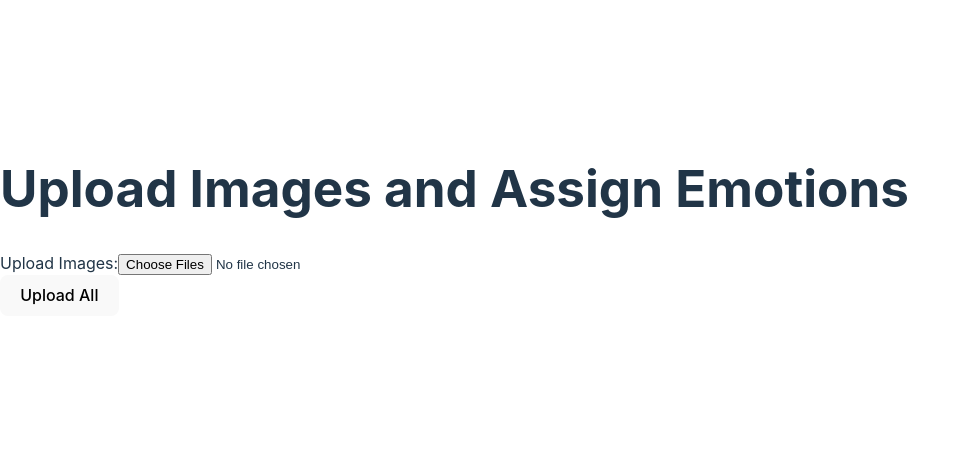
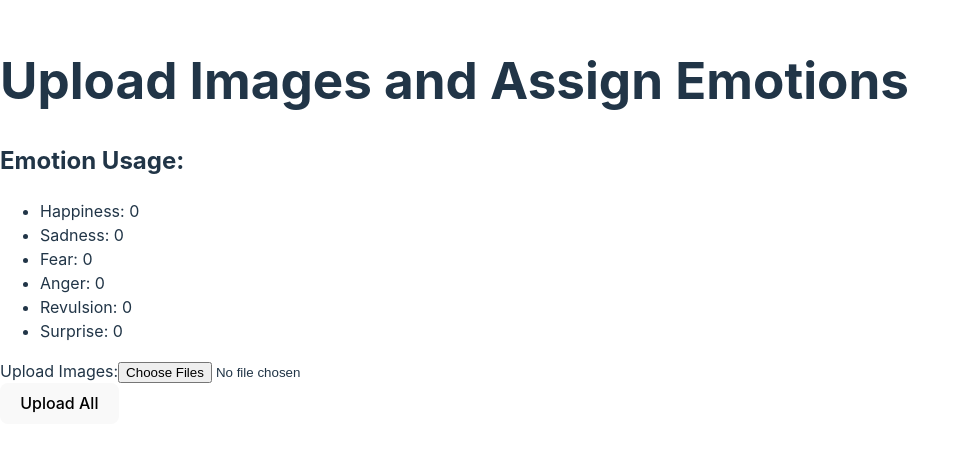
Before and after one commit to karmazinoleh/hackEmotion-hackathon, a React (Vite) app in the folder my-app/my-ap/: page / in a window 1280 px wide. Shown: the part 179-630 px from the top of the page, without its empty margins (0-969 px from the left). Built offline with nearby package versions, Linux system fonts and the light colour scheme.

Commit message:
emotions counter

```diff
--- a/my-app/my-ap/src/UploadPage.tsx
+++ b/my-app/my-ap/src/UploadPage.tsx
@@ -30,7 +30,7 @@ const UploadPage: React.FC = () => {
         if (event.target.files) {
             const newFiles = Array.from(event.target.files).map((file) => ({
                 file,
-                previewUrl: URL.createObjectURL(file), // Створення URL для перегляду
+                previewUrl: URL.createObjectURL(file),
                 selectedEmotions: [],
                 intensities: {},
             }));
@@ -60,9 +60,8 @@ const UploadPage: React.FC = () => {
 
     const handleDeleteFile = (index: number) => {
         const updatedFiles = [...filesWithEmotions];
-        // Видаляємо URL прев'ю, щоб уникнути витоку пам'яті
         URL.revokeObjectURL(updatedFiles[index].previewUrl);
-        updatedFiles.splice(index, 1); // Видалення файлу зі списку
+        updatedFiles.splice(index, 1);
         setFilesWithEmotions(updatedFiles);
     };
 
@@ -78,21 +77,18 @@ const UploadPage: React.FC = () => {
                 const formData = new FormData();
                 formData.append("file", file);
 
-                // Завантаження файлу на сервер
                 const s3Response = await axios.post("http://localhost:8080/api/files/upload", formData, {
                     headers: { "Content-Type": "multipart/form-data" },
                 });
 
                 const fileUrl = s3Response.data.url;
 
-                // Створення активу
                 const assetResponse = await axios.post("http://localhost:8080/asset/create-asset", {
                     url: fileUrl,
                     name: file.name,
                 });
                 const assetId = assetResponse.data.id;
 
-                // Додавання емоцій до активу
                 const emotionsWithIntensity = selectedEmotions.map((emotion) => ({
                     emotionName: emotion.label,
                     intensity: intensities[emotion.value],
@@ -107,9 +103,34 @@ const UploadPage: React.FC = () => {
         }
     };
 
+    // Підрахунок кількості емоцій за типами
+    const emotionCount: Record<string, number> = emotions.reduce((acc, emotion) => {
+        acc[emotion.value] = 0;
+        return acc;
+    }, {} as Record<string, number>);
+
+    filesWithEmotions.forEach((file) => {
+        file.selectedEmotions.forEach((emotion) => {
+            emotionCount[emotion.value]++;
+        });
+    });
+
     return (
         <div className="upload-page">
             <h1>Upload Images and Assign Emotions</h1>
+
+            {/* Індикатори */}
+            <div className="indicators">
+                <h2>Emotion Usage:</h2>
+                <ul>
+                    {Object.entries(emotionCount).map(([emotion, count]) => (
+                        <li key={emotion}>
+                            {emotions.find((e) => e.value === emotion)?.label}: {count}
+                        </li>
+                    ))}
+                </ul>
+            </div>
+
             <form onSubmit={handleSubmit}>
                 <div>
                     <label>Upload Images:</label>
```
